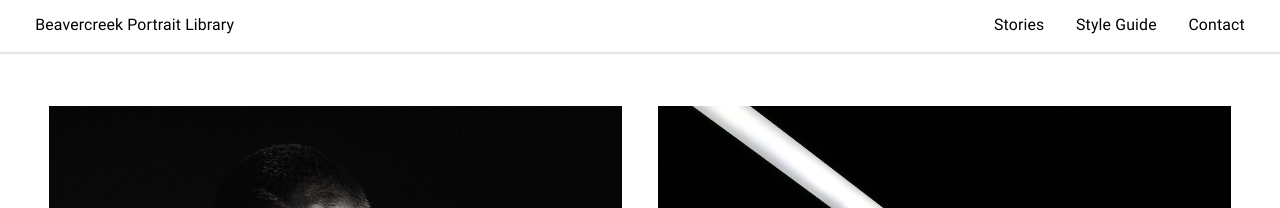
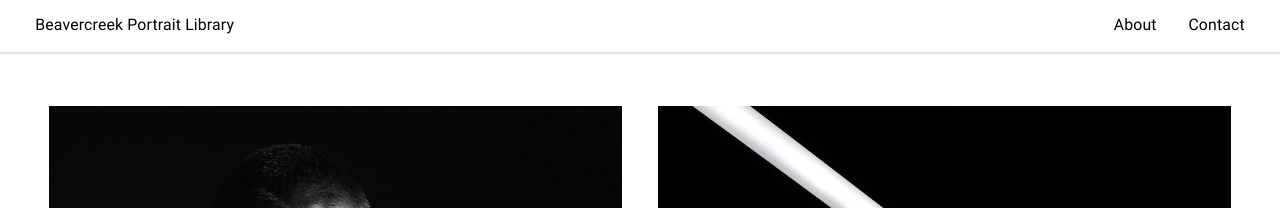
Before and after one commit to rentry/beavercreek-portrait-library, a Jekyll site: the page built from index.html, in a window 1280 px wide. Shown: the top 208 px of the page. Built offline with Jekyll 4.4.1, drawn with Linux system fonts in a browser that asks for light colours; the list of posts is cut into pages by our own code.

Commit message:
Adds about page, updates nav

```diff
--- a/_includes/navigation.html
+++ b/_includes/navigation.html
@@ -1,7 +1,6 @@
 <nav>
   <ul class="header__list">
-    <li><a href="{{ '/' | prepend: site.baseurl }}">Stories</a></li>
-    <li><a href="{{ '/style-guide' | prepend: site.baseurl }}">Style Guide</a></li>
+    <li><a href="{{ '/about' | prepend: site.baseurl }}">About</a></li>
     <li><span class="popup__open">Contact</span></li>
   </ul>
 </nav>
```
Also changed, not shown: about.md (added, +7 -0 lines), assets/images/favicon.ico.
